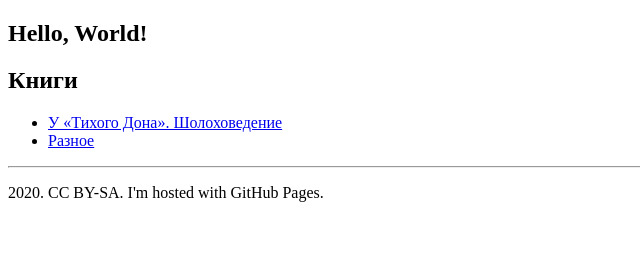
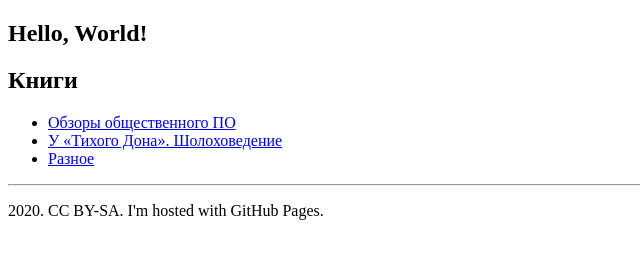
Before and after one commit to astapm/astapm.github.io, a plain HTML site: page index.html in a window 1280 px wide. Shown: the whole page, without its empty margins (0-640 px from the left). Drawn offline with Linux system fonts and the light colour scheme.

Commit message:
Update index.html

```diff
--- a/index.html
+++ b/index.html
@@ -22,6 +22,7 @@
 <h2>Книги</h2>
 
 <ul>
+<li><a href="soft/index.html">Обзоры общественного ПО</a></li>
 <li><a href="misc/index.html">У «Тихого Дона». Шолоховедение</a></li>
 <li><a href="misc/index.html">Разное</a></li>
 </ul>
```
